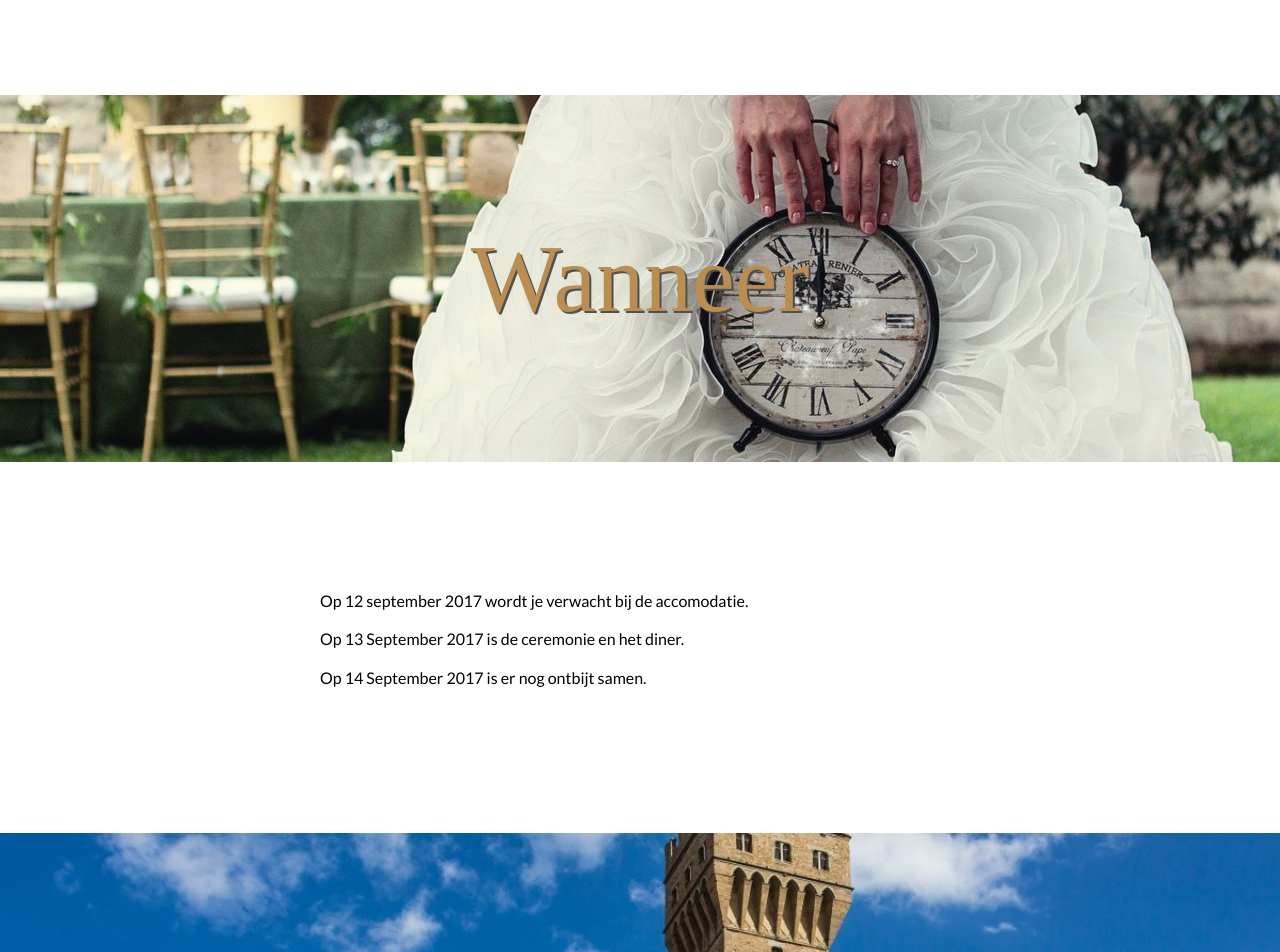
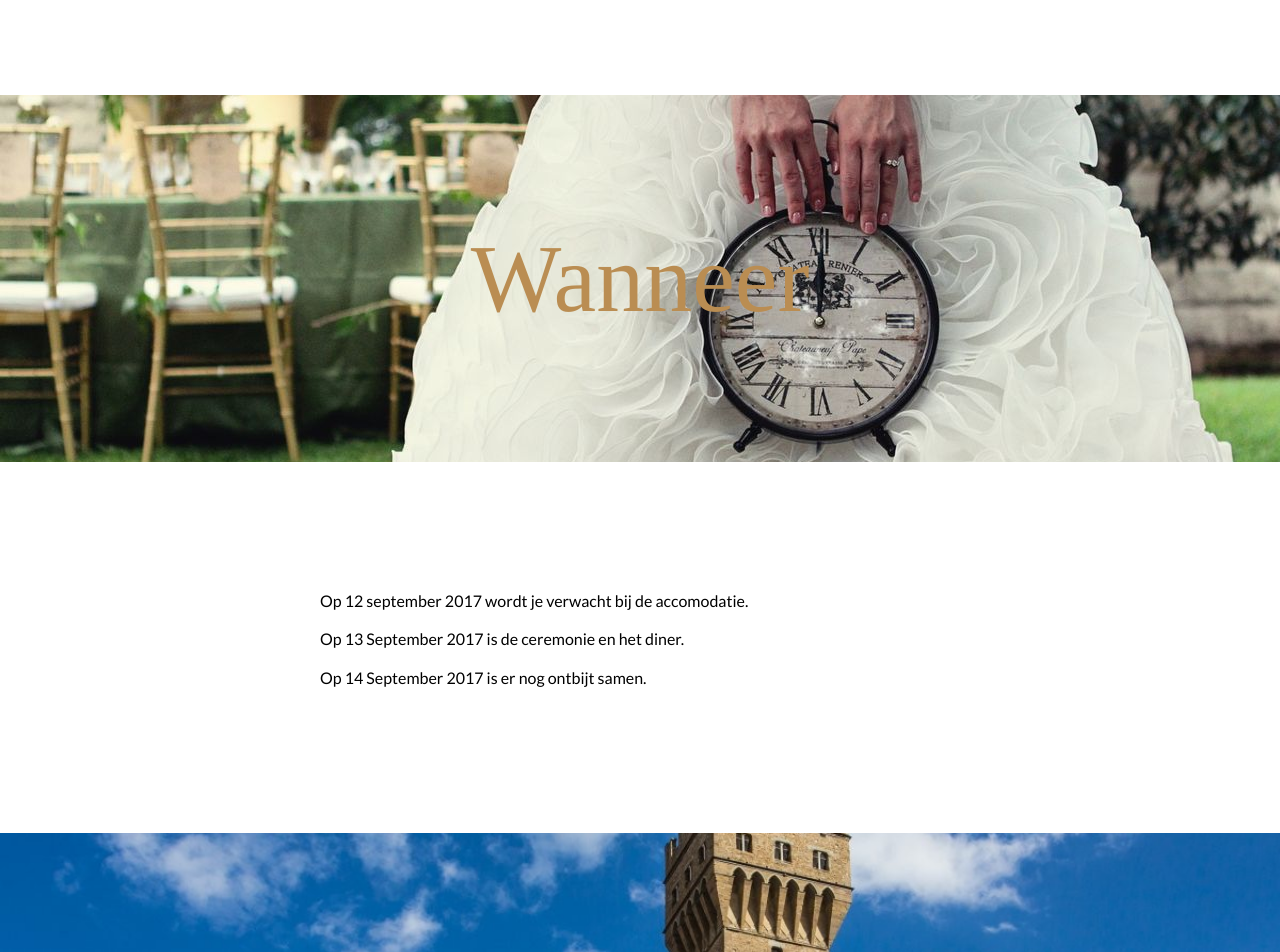
Before and after one commit to eirvandelden/bruiloft-daggast, a Jekyll site: the page built from index.md, in a window 1280 px wide. Shown: the part 1138-2090 px from the top of the page. Built offline with Jekyll 4.4.1, drawn with Linux system fonts in a browser that asks for light colours; some web fonts are replaced.

Commit message:
Improve readability of some headers

```diff
--- a/_sass/_base.scss
+++ b/_sass/_base.scss
@@ -46,7 +46,6 @@ body {
         font-size: 6em;
         color: #BA8D52;
         font-weight: normal;
-        text-shadow: 2px 2px #505050;
     }
 }
 
@@ -58,9 +57,11 @@ body {
 }
 .hero-title-inclusive {
     background-image: url(/images/dinner.jpg);
+    text-shadow: 2px 2px #505050;
 }
 .hero-title-exclusive {
     background-image: url(/images/flight.jpg);
+    text-shadow: 2px 2px #505050;
 }
 .hero-title-rsvp {
     background-image: url(/images/il-castello-del-trebbio.jpg);
```
